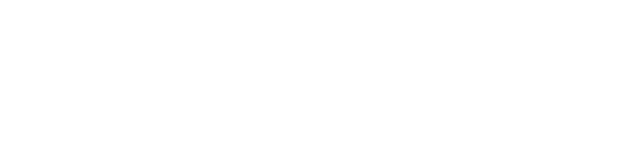
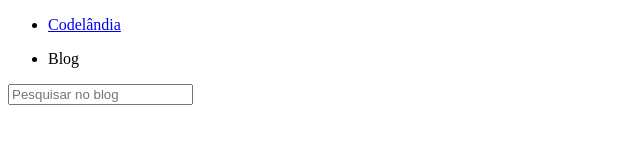
Before and after one commit to paulopbi/codelandia, a plain HTML site: page index.html in a window 1280 px wide. Shown: the whole page, without its empty margins (0-640 px from the left). Drawn offline with Linux system fonts and the light colour scheme.

Commit message:
feat: menu finalizado

```diff
--- a/index.html
+++ b/index.html
@@ -18,6 +18,21 @@
     <title>Blog</title>
   </head>
   <body>
+    <header class="header-bg">
+      <nav class="container">
+        <ul class="header-links">
+          <li>
+            <a href="#" class="font-1-sm">Codelândia</a>
+          </li>
+          <li>
+            <p class="font-1-sm">Blog</p>
+          </li>
+        </ul>
 
+        <div class="barra-pesquisa">
+          <input type="text" placeholder="Pesquisar no blog" />
+        </div>
+      </nav>
+    </header>
   </body>
 </html>
```
